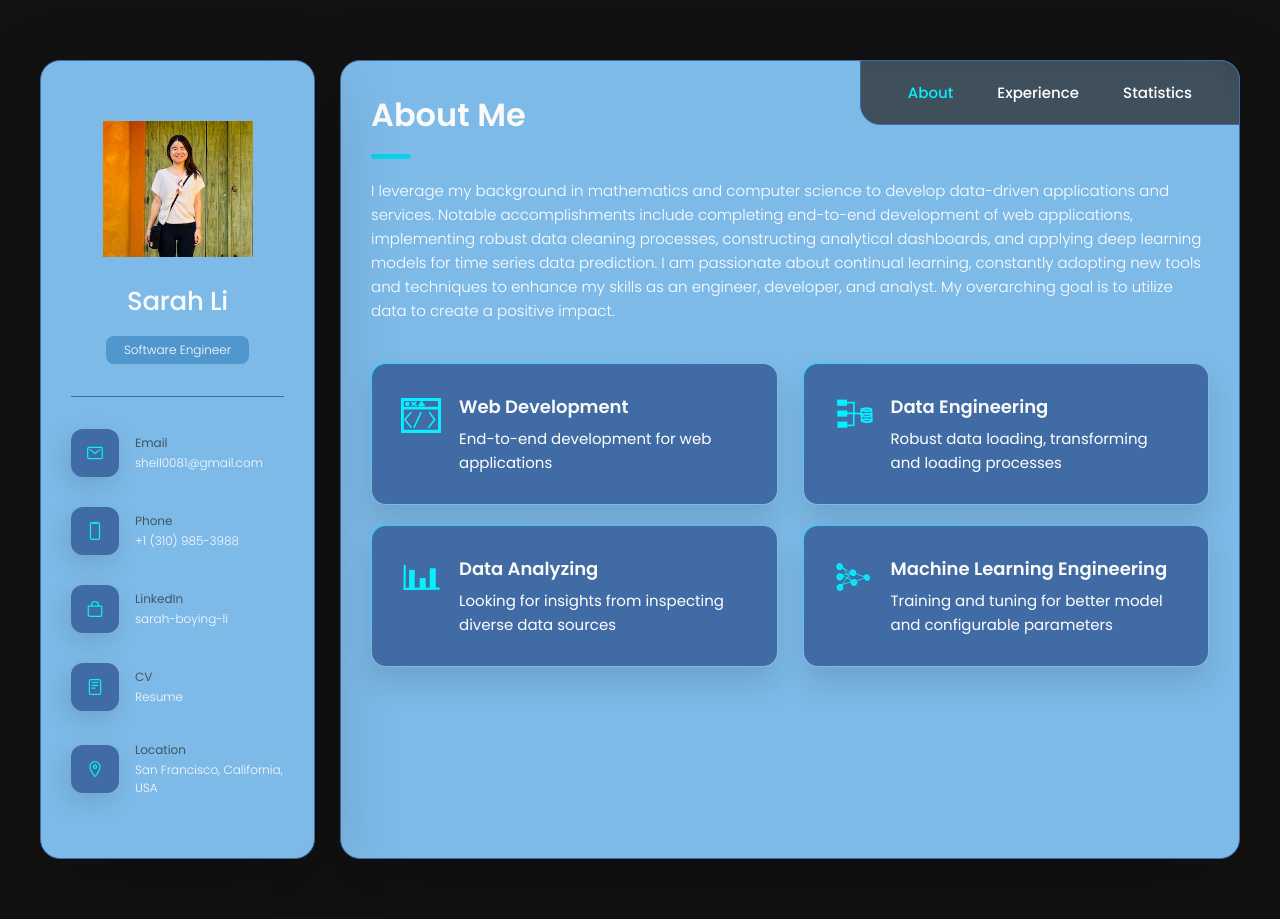
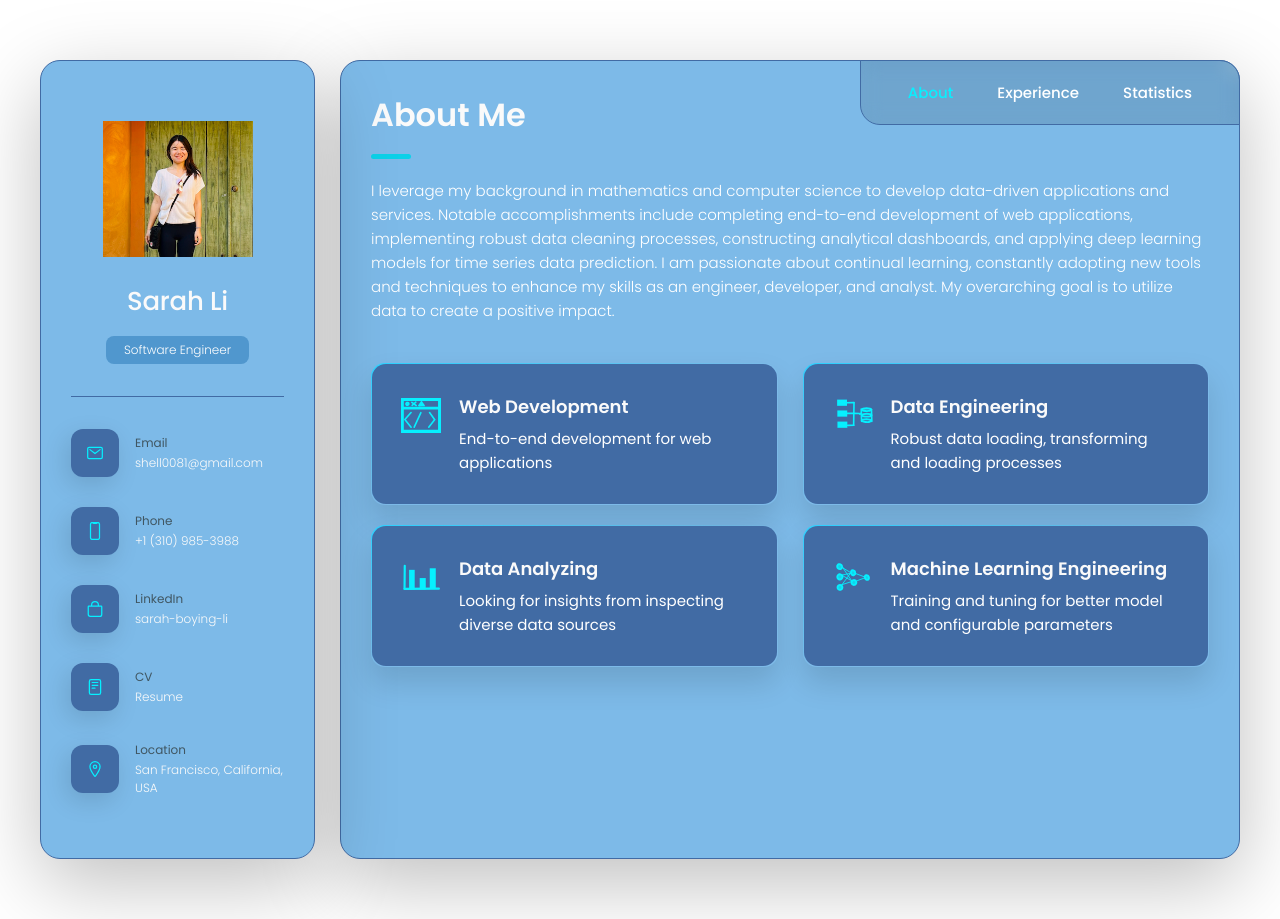
Before and after one commit to bli36/bli36.github.io, a plain HTML site: page index.html in a window 1280 px wide. Drawn offline with nearby package versions, Linux system fonts and the light colour scheme.

Commit message:
Update style.css
changing background color

```diff
--- a/assets/css/style.css
+++ b/assets/css/style.css
@@ -60,7 +60,7 @@
   --onyx: hsl(207.01deg 100% 34.91%);
   --eerie-black-1: hsl(204.16deg 100% 28.17%);
   --eerie-black-2: hsl(209.39deg 100% 21.69%);
-  --smoky-black: hsl(0, 0%, 7%);
+  --smoky-black: hsl(176.24deg 100% 41.63% / 0%);
   --white-1: hsl(0, 0%, 100%);
   --white-2: hsl(0, 0%, 98%);
   --orange-yellow-crayola: hsl(45, 100%, 72%);
@@ -461,7 +461,7 @@ main {
   bottom: 0;
   left: 0;
   width: 100%;
-  background: hsla(240, 1%, 17%, 0.75);
+  background: hsl(0deg 0% 0% / 11%);
   backdrop-filter: blur(10px);
   border: 1px solid var(--chrysler-aero);
   border-radius: 12px 12px 0 0;
```
